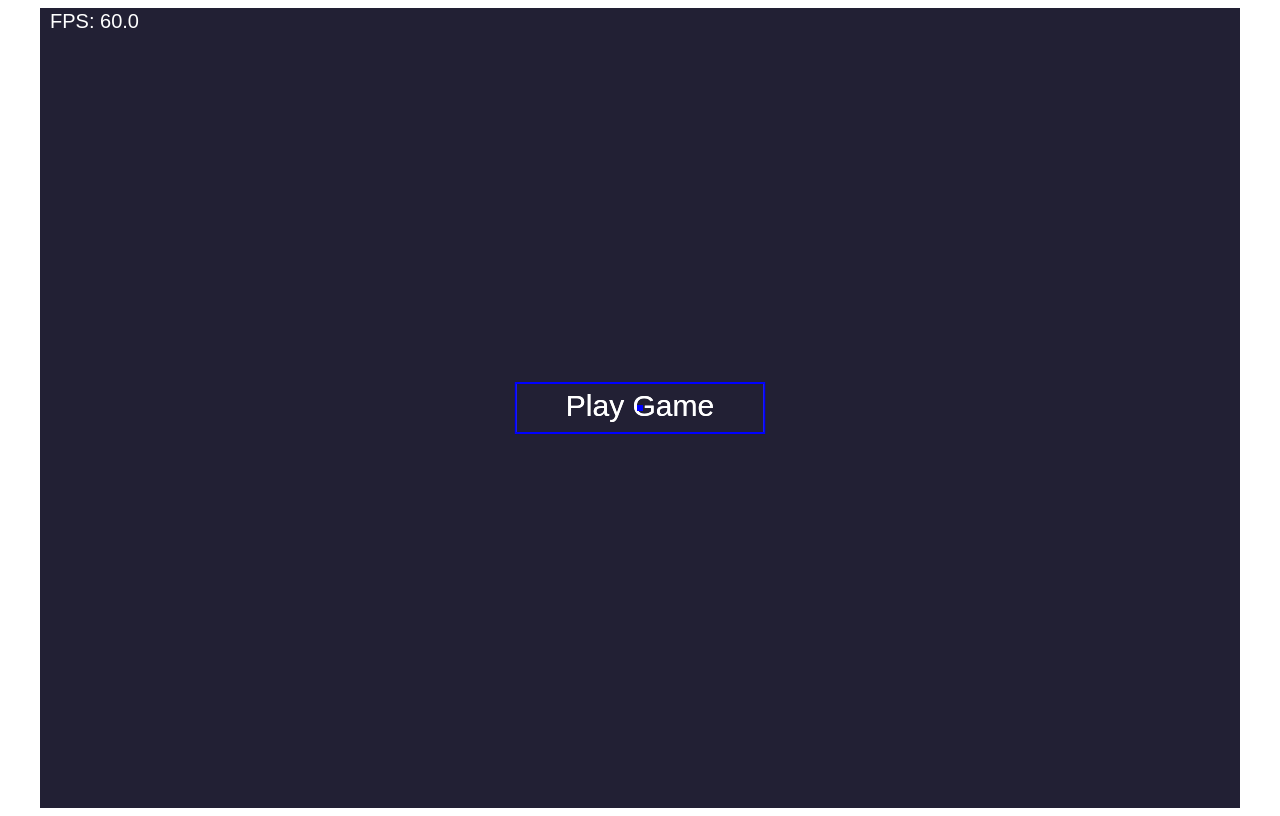
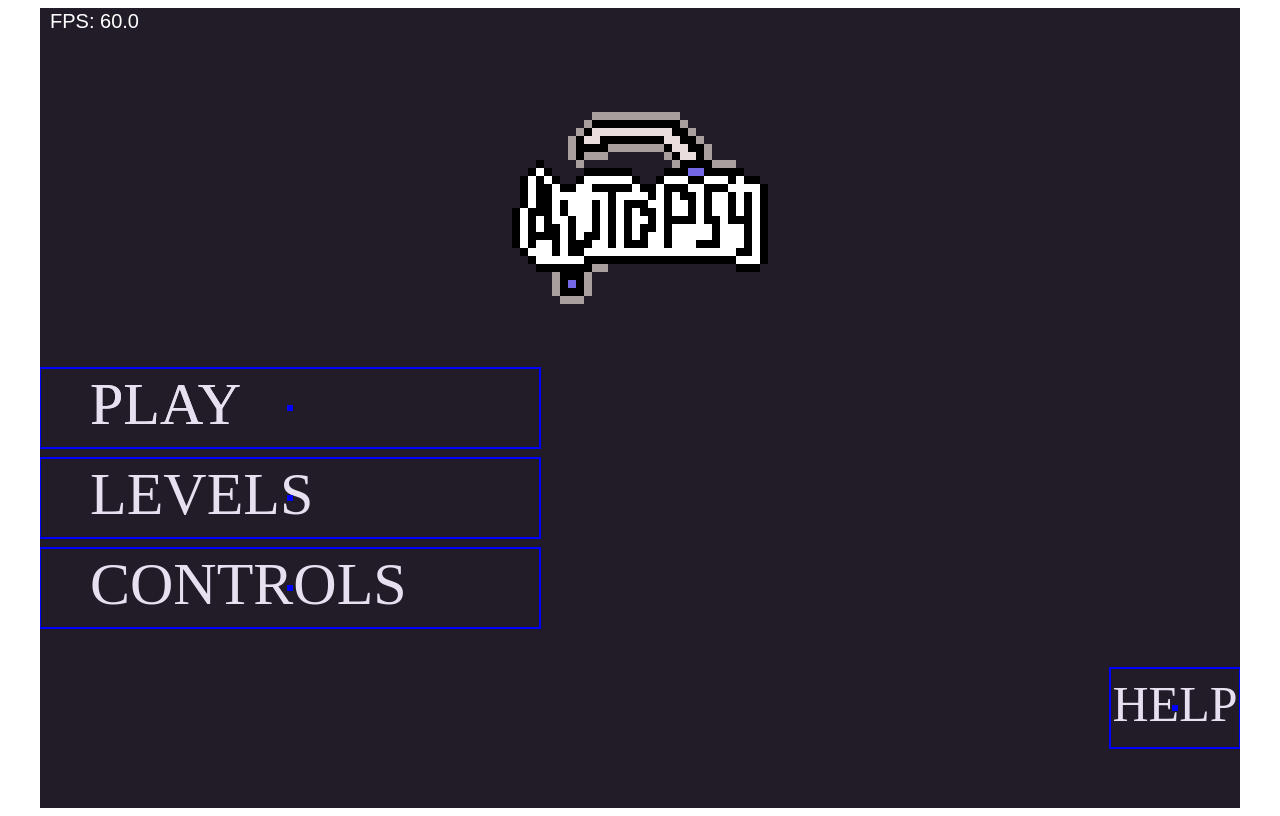
Before and after one commit to alkmei/autopsy-wolfie2d, a website with bundled scripts: page src/index.html in a window 1280 px wide. Built offline with nearby package versions, Linux system fonts and the light colour scheme; files whose address does not match are found by name.

Commit message:
main main menu :troll:

```diff
--- a/src/Autopsy/Scenes/MainMenu.ts
+++ b/src/Autopsy/Scenes/MainMenu.ts
@@ -3,32 +3,112 @@ import Button from "../../Wolfie2D/Nodes/UIElements/Button";
 import { UIElementType } from "../../Wolfie2D/Nodes/UIElements/UIElementTypes";
 import Vec2 from "../../Wolfie2D/DataTypes/Vec2";
 import Color from "../../Wolfie2D/Utils/Color";
+import { HAlign } from "../../Wolfie2D/Nodes/UIElements/Label";
+import { GraphicType } from "../../Wolfie2D/Nodes/Graphics/GraphicTypes";
+import Point from "../../Wolfie2D/Nodes/Graphics/Point";
+import UILayer from "../../Wolfie2D/Scene/Layers/UILayer";
 
 enum Layers {
   Main = "main",
+  Levels = "level",
+  Controls = "control",
+  Help = "help",
 }
 
 export default class MainMenu extends Scene {
+  screens: Record<Layers | string, UILayer>;
+  currentScreen: Layers;
+  loadScene() {
+    this.load.image("logo", "/assets/images/autopsy_logo.png");
+  }
+
   startScene() {
-    this.addUILayer(Layers.Main);
+    this.screens = {
+      [Layers.Main]: this.addUILayer(Layers.Main),
+      [Layers.Levels]: this.addUILayer(Layers.Levels),
+      [Layers.Controls]: this.addUILayer(Layers.Controls),
+      [Layers.Help]: this.addUILayer(Layers.Help),
+    };
     // Center the viewport
-    let size = this.viewport.getHalfSize();
-    this.viewport.setFocus(size);
+    const halfSize = this.viewport.getHalfSize();
+    this.viewport.setFocus(halfSize);
+    this.viewport.setZoomLevel(1);
+    this.currentScreen = Layers.Main;
 
-    this.viewport.setZoomLevel(1);
+    this.initMainMenu();
+  }
 
-    // Create a play button
-    let playBtn = <Button>this.add.uiElement(
+  private changeLayer(newLayer: Layers) {
+    this.screens[this.currentScreen].setHidden(true);
+    this.screens[newLayer].setHidden(false);
+    this.currentScreen = newLayer;
+  }
+
+  private initMainMenu() {
+    this.add.sprite("logo", Layers.Main).position = new Vec2(
+      this.viewport.getHalfSize().x,
+      200,
+    );
+
+    const buttonWidth: number = 500;
+
+    const playButton = this.newButton(new Vec2(buttonWidth / 2, 400), "PLAY");
+    playButton.setHAlign(HAlign.LEFT);
+    playButton.size.x = buttonWidth;
+    playButton.size.y = 80;
+
+    const levelsButton = this.newButton(
+      new Vec2(buttonWidth / 2, 400 + 90),
+      "LEVELS",
+    );
+    levelsButton.setHAlign(HAlign.LEFT);
+    levelsButton.size.x = buttonWidth;
+    levelsButton.size.y = 80;
+    levelsButton.onClick = () => this.changeLayer(Layers.Levels);
+
+    const controlsButton = this.newButton(
+      new Vec2(buttonWidth / 2, 400 + 90 * 2),
+      "CONTROLS",
+    );
+    controlsButton.setHAlign(HAlign.LEFT);
+    controlsButton.size.x = buttonWidth;
+    controlsButton.size.y = 80;
+    controlsButton.onClick = () => this.changeLayer(Layers.Controls);
+
+    const helpButtonWidth: number = 130;
+    const helpButton = this.newButton(
+      new Vec2(this.viewport.getHalfSize().x * 2 - helpButtonWidth / 2, 700),
+      "HELP",
+      50,
+    );
+    helpButton.setHAlign(HAlign.CENTER);
+    helpButton.size.x = helpButtonWidth;
+    helpButton.size.y = 80;
+    helpButton.onClick = () => this.changeLayer(Layers.Help);
+  }
+
+  private newButton(
+    position: Vec2,
+    text: string,
+    fontSize: number = 60,
+  ): Button {
+    const button = <Button>this.add.uiElement(
       UIElementType.BUTTON,
       Layers.Main,
       {
-        position: new Vec2(size.x, size.y),
-        text: "Play Game",
+        position: position,
+        text: text,
       },
     );
-    playBtn.backgroundColor = Color.TRANSPARENT;
-    playBtn.borderColor = Color.WHITE;
-    playBtn.borderRadius = 0;
-    playBtn.setPadding(new Vec2(50, 10));
+    button.backgroundColor = Color.TRANSPARENT;
+    button.borderColor = Color.WHITE;
+    button.borderWidth = 2;
+    button.borderRadius = 0;
+    button.setPadding(new Vec2(50, 10));
+    button.font = "MEGAPIX";
+    button.fontSize = fontSize;
+    button.textColor = new Color(231, 224, 241);
+
+    return button;
   }
 }
--- a/src/Wolfie2D/Nodes/UIElements/Label.ts
+++ b/src/Wolfie2D/Nodes/UIElements/Label.ts
@@ -90,7 +90,9 @@ export default class Label extends UIElement {
     if (this.hAlign === HAlign.CENTER) {
       offset.x = hDiff / 2;
     } else if (this.hAlign === HAlign.RIGHT) {
-      offset.x = hDiff;
+      offset.x = hDiff - this.padding.x;
+    } else {
+      offset.x = this.padding.x;
     }
 
     if (this.vAlign === VAlign.TOP) {
--- a/src/Wolfie2D/Scene/Factories/CanvasNodeFactory.ts
+++ b/src/Wolfie2D/Scene/Factories/CanvasNodeFactory.ts
@@ -15,6 +15,7 @@ import Rect from "../../Nodes/Graphics/Rect";
 import ResourceManager from "../../ResourceManager/ResourceManager";
 import Line from "../../Nodes/Graphics/Line";
 import Particle from "../../Nodes/Graphics/Particle";
+import GameNode from "../../Nodes/GameNode";
 
 // @ignorePage
 
--- a/src/index.html
+++ b/src/index.html
@@ -1,5 +1,5 @@
-<!DOCTYPE html>
-<html>
+<!doctype html>
+<html lang="en">
   <head>
     <meta charset="UTF-8" />
     <title>Autopsy</title>
@@ -18,16 +18,16 @@
         width: 100%;
         height: 100%;
         position: absolute;
-        top: 0px;
-        left: 0px;
+        top: 0;
+        left: 0;
       }
 
       #text-canvas {
         width: 100%;
         height: 100%;
         position: absolute;
-        top: 0px;
-        left: 0px;
+        top: 0;
+        left: 0;
         pointer-events: none;
       }
 
@@ -35,14 +35,14 @@
         width: 100%;
         height: 100%;
         position: absolute;
-        top: 0px;
-        left: 0px;
+        top: 0;
+        left: 0;
         pointer-events: none;
       }
 
       @font-face {
-        font-family: 'NoPixel';
-        src: url('hw5_assets/fonts/NoPixel.ttf');
+        font-family: "MEGAPIX";
+        src: url("assets/fonts/MEGAPIX.TTF");
       }
     </style>
   </head>
@@ -61,8 +61,7 @@
       <!-- This contains stats about the game for development purposes, such as the average update time -->
       <div id="stats" hidden>
         <canvas id="stats-canvas"></canvas>
-        <select name="Display" id="chart-option">
-        </select>
+        <select name="Display" id="chart-option"></select>
         <div id="stats-display"></div>
       </div>
     </div>
--- a/src/main.ts
+++ b/src/main.ts
@@ -9,7 +9,7 @@ import MainMenu from "./Autopsy/Scenes/MainMenu";
   // Set up options for our game
   let options = {
     canvasSize: { x: 1200, y: 800 }, // The size of the game
-    clearColor: { r: 34, g: 32, b: 52 }, // The color the game clears to
+    clearColor: { r: 34, g: 28, b: 41 }, // The color the game clears to
     inputs: [
       { name: "left", keys: ["a"] },
       { name: "right", keys: ["d"] },
```
Also changed, not shown: src/Wolfie2D/Scene/Factories/FactoryManager.ts (+6 -1 lines), dist/assets/images/autopsy_logo.png (added), dist/assets/spritesheets/reaper.json (renamed from dist/assets/reaper.json), dist/assets/spritesheets/reaper.png (renamed from dist/assets/reaper.png).
